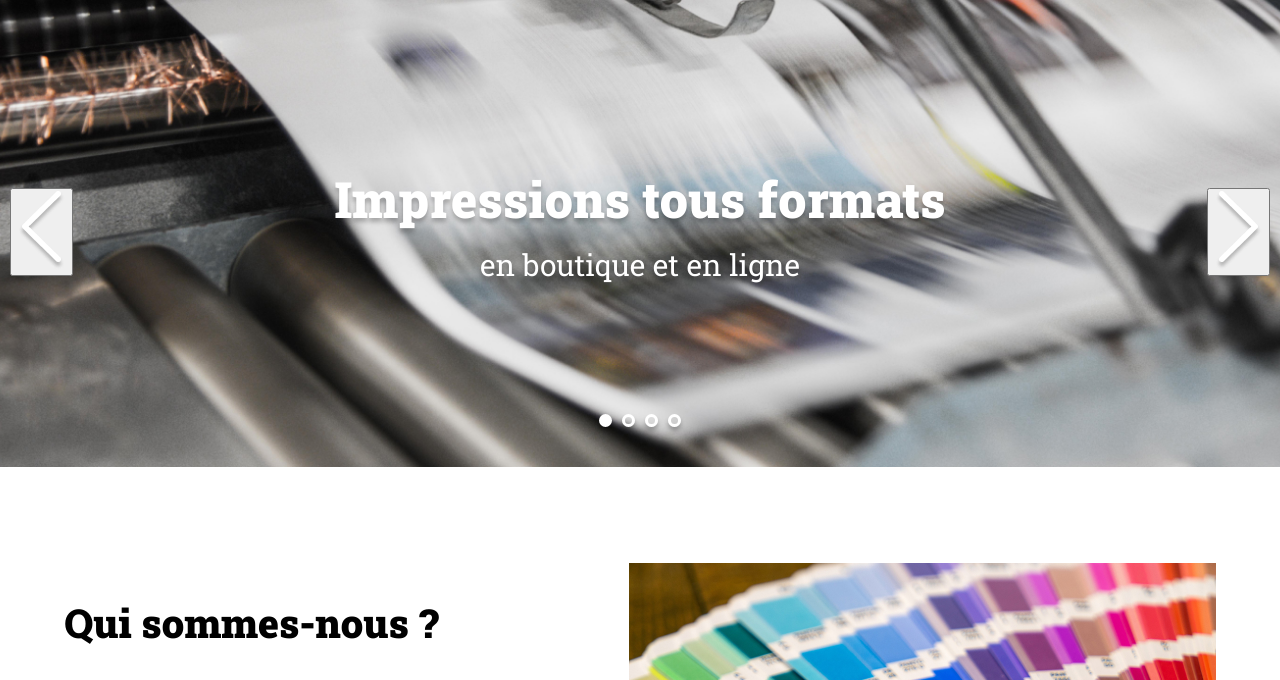
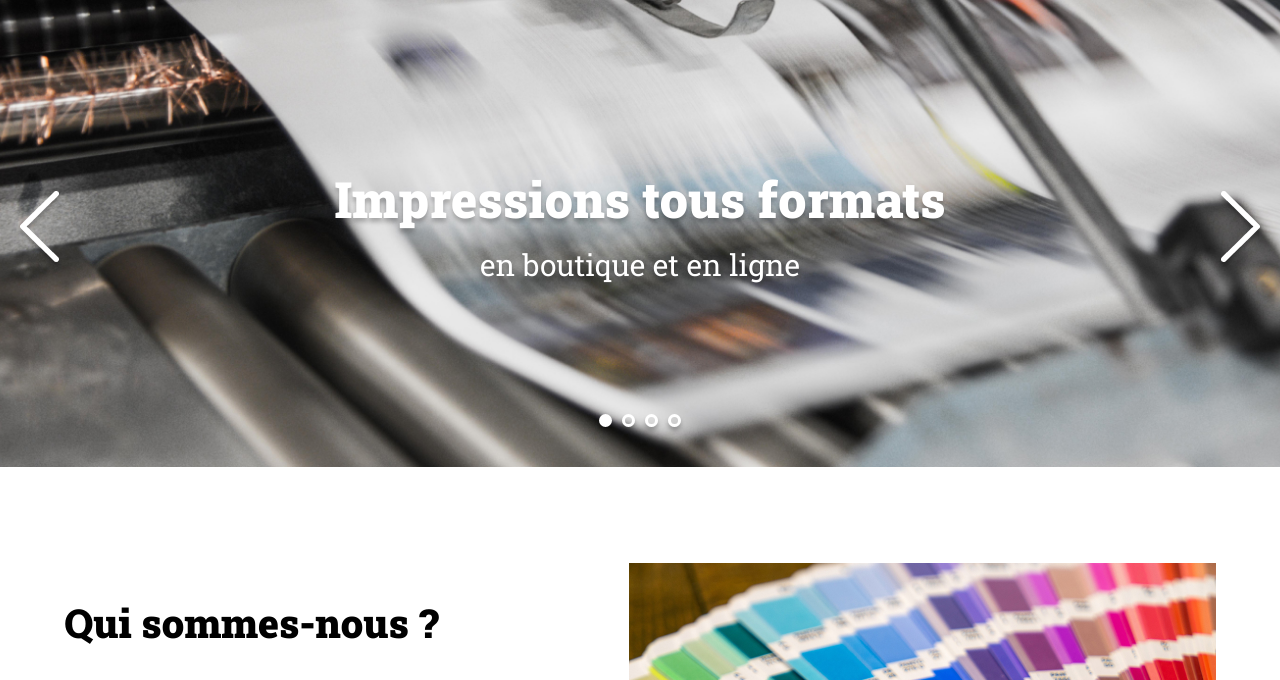
Before and after one commit to CarolineDuhamel62/Print-it-Caroline-Duhamel, a plain HTML site: page index.html in a window 1280 px wide. Shown: the part 104-784 px from the top of the page. Drawn offline with Linux system fonts and the light colour scheme.

Commit message:
2 eme commit

```diff
--- a/assets/style.css
+++ b/assets/style.css
@@ -125,6 +125,8 @@ header {
 /* Gestion des fleches du carrousel */
 #banner .arrow {
 	position: absolute;
+	border: none;
+	background: none;
 }
 #banner .arrow_left {
 	left: 10px;
--- a/index.html
+++ b/index.html
@@ -20,7 +20,7 @@
 	<div id="banner">
 		<img class="banner-img" src="./assets/images/slideshow/slide1.jpg" alt="Banner Print-it">
 
-		<button class="arrow arrow_left" aria-label="Flèche de drection de gauche">
+		<button class="arrow arrow_left" aria-label="Flèche de direction de gauche">
 			<img src="assets/images/arrow_left.png" alt="images de Flèche de direction gauche">
 		</button>
 		<button class="arrow arrow_right" aria-label="Flèche de direction de droit">
```
